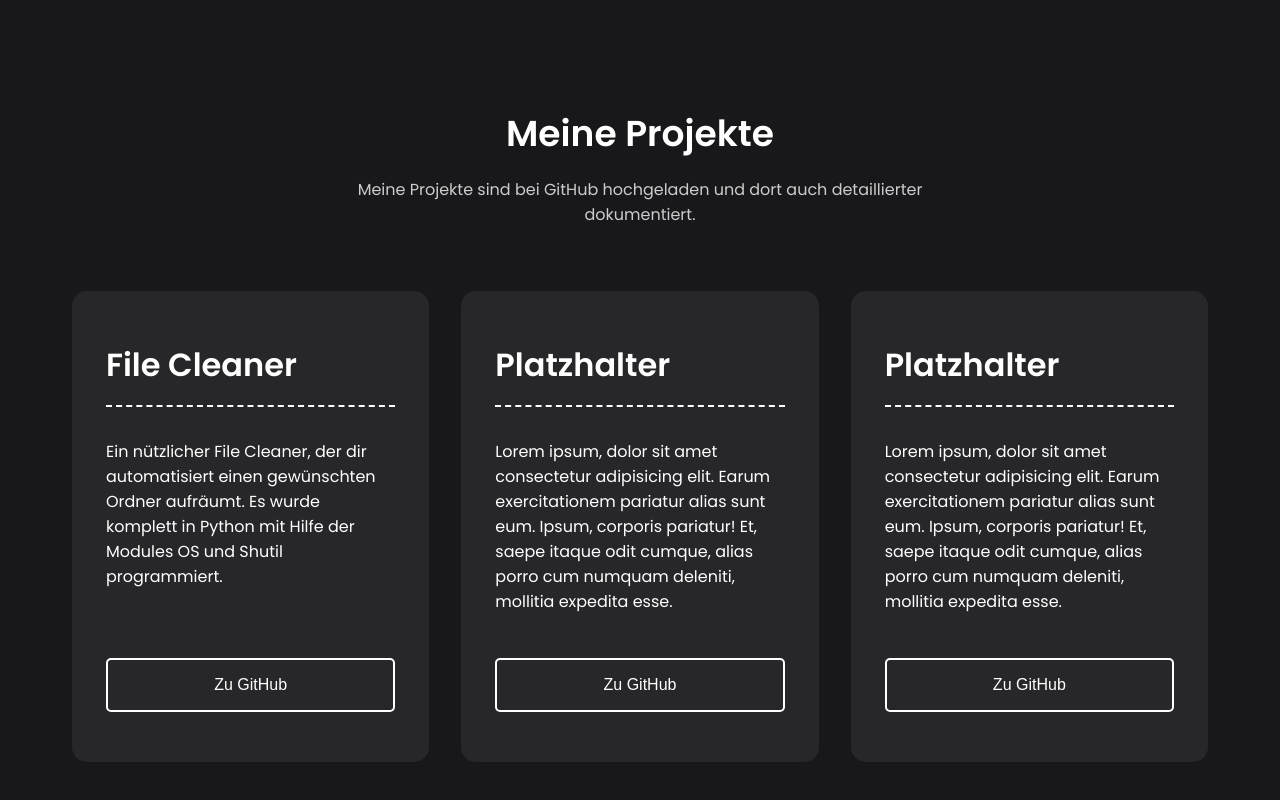
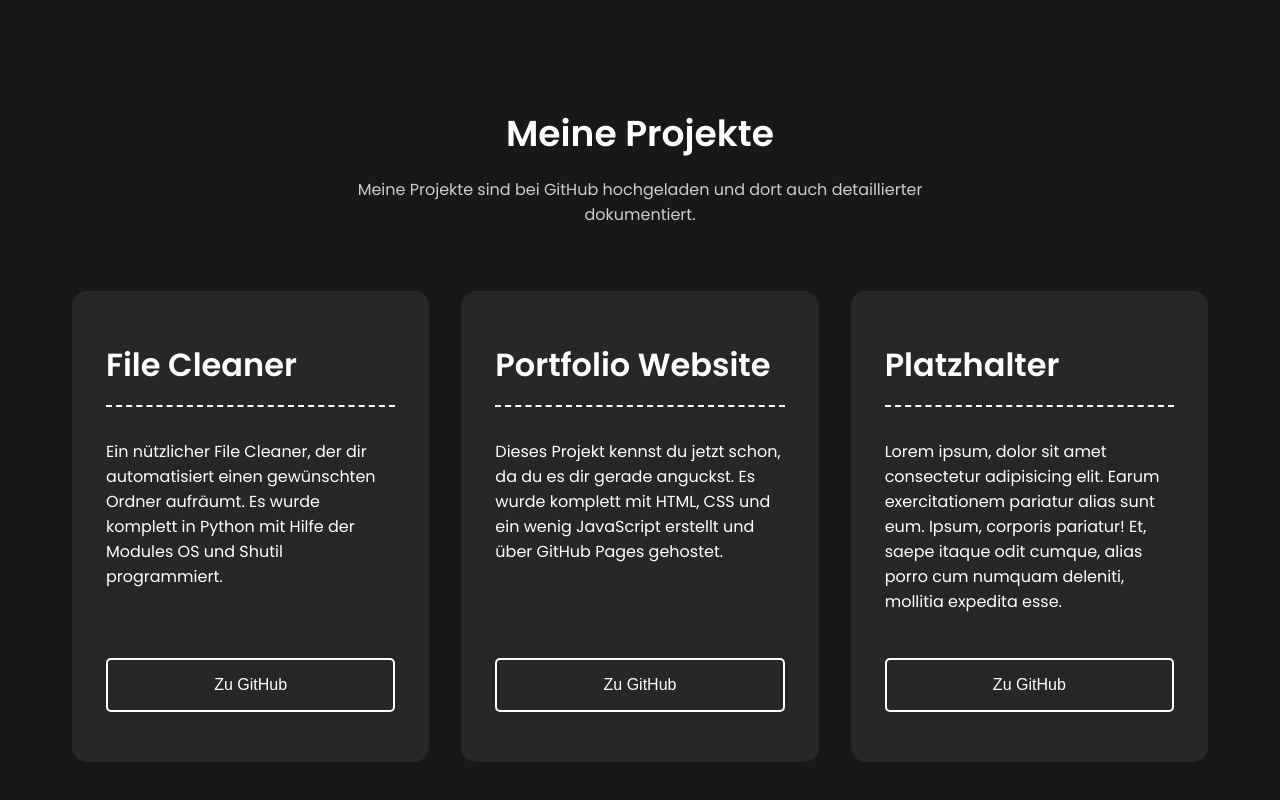
Before and after one commit to N1N0N/N1N0N.github.io, a plain HTML site: page index.html in a window 1280 px wide. Shown: the part 1131-1931 px from the top of the page. Drawn offline with nearby package versions, Linux system fonts and the light colour scheme.

Commit message:
Update index.html

```diff
--- a/index.html
+++ b/index.html
@@ -78,9 +78,9 @@
             </div>
             <div class="card">
                 <div class="content">
-                    <h3>Platzhalter</h3>
+                    <h3>Portfolio Website</h3>
                     <p>
-                        Lorem ipsum, dolor sit amet consectetur adipisicing elit. Earum exercitationem pariatur alias sunt eum. Ipsum, corporis pariatur! Et, saepe itaque odit cumque, alias porro cum numquam deleniti, mollitia expedita esse.
+                        Dieses Projekt kennst du jetzt schon, da du es dir gerade anguckst. Es wurde komplett mit HTML, CSS und ein wenig JavaScript erstellt und über GitHub Pages gehostet.
                     </p>
                 </div>
                 <button class="btn">Zu GitHub</button>
```
